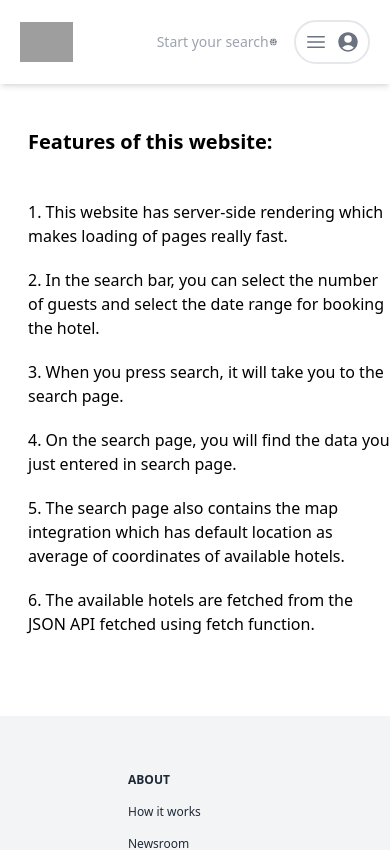
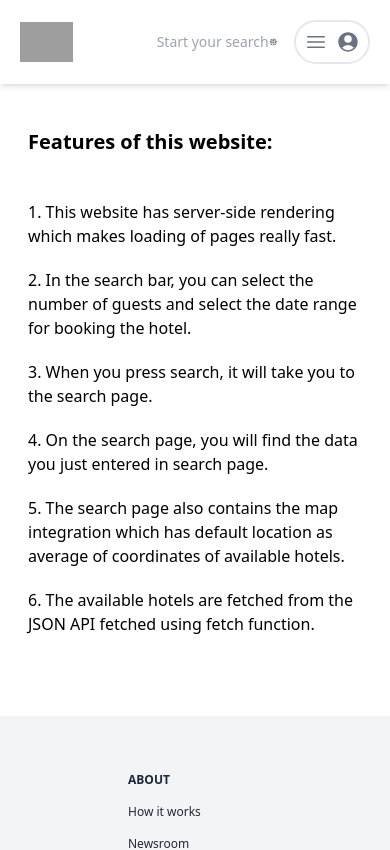
Before and after one commit to ArpitPy/travellr, a Next.js app: page /features in a window 390 px wide. Shown: the top 850 px of the page. Built offline with nearby package versions, Linux system fonts and the light colour scheme; grey boxes are pictures that could not be loaded; what @badrap/bar-of-progress would draw is missing.

Commit message:
added margin

```diff
--- a/pages/features.js
+++ b/pages/features.js
@@ -9,26 +9,26 @@ function Features() {
         <h1 className="ml-7 mt-11 mb-11 text-xl md:text-3xl font-semibold">
           Features of this website:
         </h1>
-        <p className="ml-7 text-md md:text-xl mb-5">
+        <p className="ml-7 mr-7 text-md md:text-xl mb-5">
           1. This website has server-side rendering which makes loading of pages
           really fast.
         </p>
-        <p className="ml-7 text-md md:text-xl mb-5">
+        <p className="ml-7 mr-7 text-md md:text-xl mb-5">
           2. In the search bar, you can select the number of guests and select
           the date range for booking the hotel.
         </p>
-        <p className="ml-7 text-md md:text-xl mb-5">
+        <p className="ml-7 mr-7 text-md md:text-xl mb-5">
           3. When you press search, it will take you to the search page.
         </p>
-        <p className="ml-7 text-md md:text-xl mb-5">
+        <p className="ml-7 mr-7 text-md md:text-xl mb-5">
           4. On the search page, you will find the data you just entered in
           search page.
         </p>
-        <p className="ml-7 text-md md:text-xl mb-5">
+        <p className="ml-7 mr-7 text-md md:text-xl mb-5">
           5. The search page also contains the map integration which has default
           location as average of coordinates of available hotels.
         </p>
-        <p className="ml-7 text-md md:text-xl mb-20">
+        <p className="ml-7 mr-7 text-md md:text-xl mb-20">
           6. The available hotels are fetched from the JSON API fetched using
           fetch function.
         </p>
```
